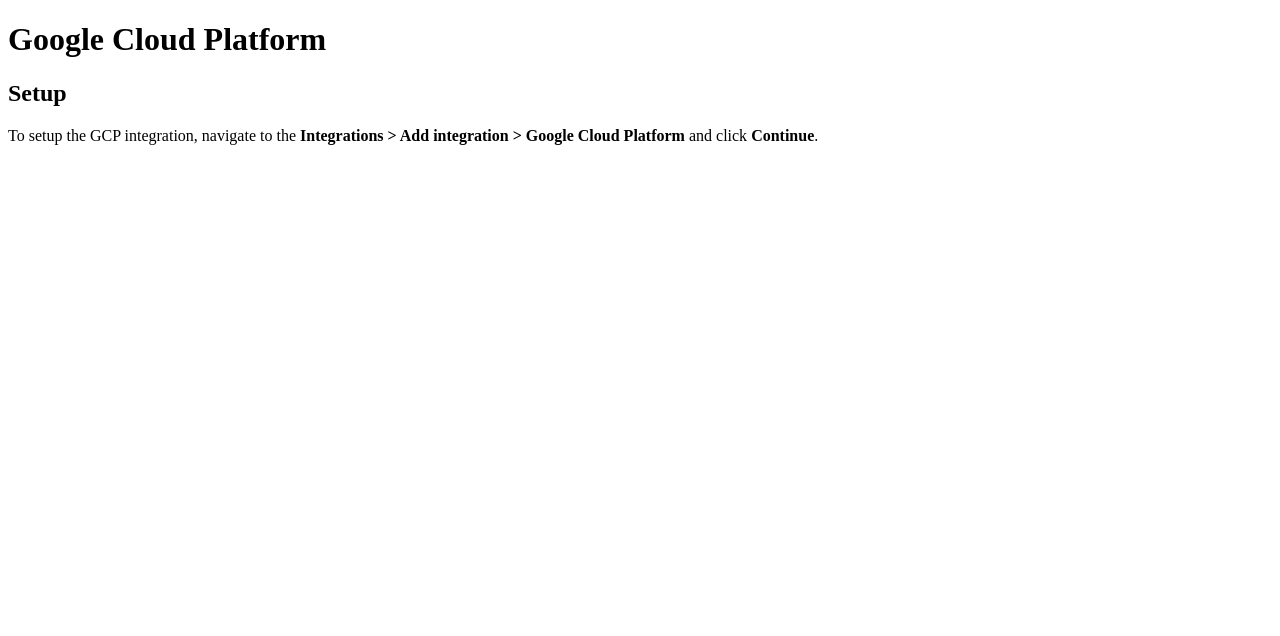
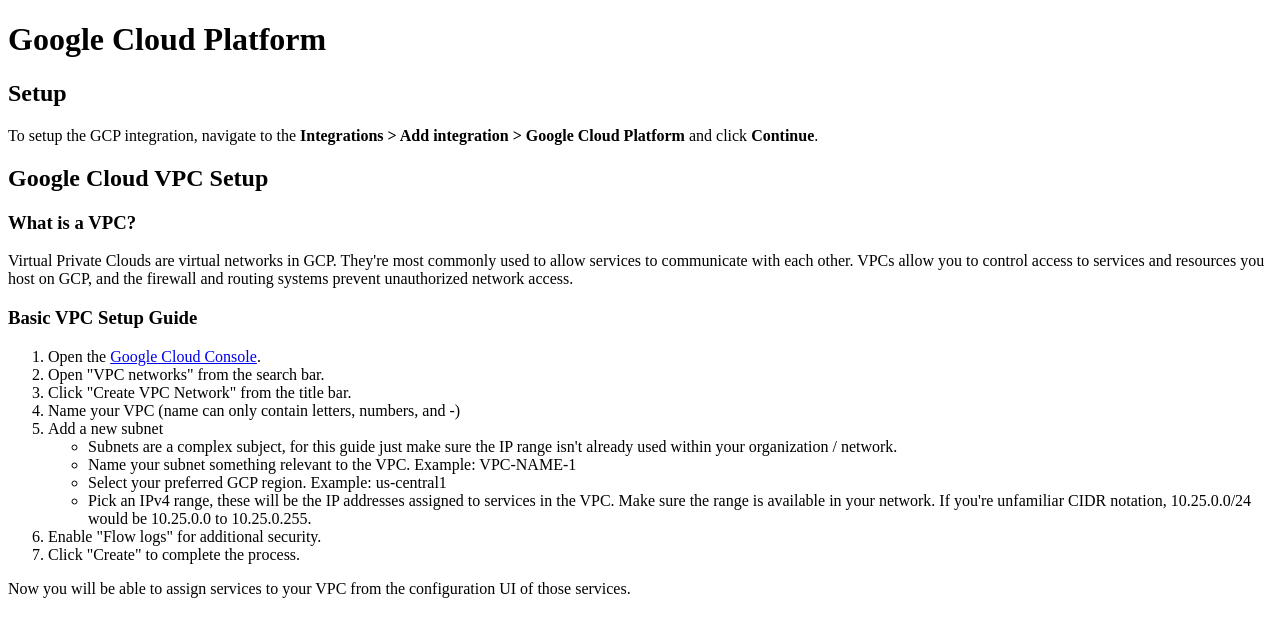
Before and after one commit to Oneleet/oneleet-docs, a Next.js app: page /integrations/google-cloud-platform in a window 1280 px wide. Shown: the top 636 px of the page. Built offline with nearby package versions, Linux system fonts and the light colour scheme.

Commit message:
removed docs subsections for integrations

```diff
--- a/pages/integrations/aws/_meta.ts
+++ /dev/null
@@ -1,3 +0,0 @@
-export default {
-  aws: "Overview",
-};
--- a/pages/integrations/github/_meta.ts
+++ /dev/null
@@ -1,3 +0,0 @@
-export default {
-  github: "Overview",
-};
--- a/pages/integrations/google-cloud-platform.mdx
+++ b/pages/integrations/google-cloud-platform.mdx
@@ -2,3 +2,26 @@
 
 ## Setup
 To setup the GCP integration, navigate to the **Integrations > Add integration > Google Cloud Platform** and click **Continue**.
+
+
+## Google Cloud VPC Setup
+
+### What is a VPC?
+Virtual Private Clouds are virtual networks in GCP. They're most commonly used to allow services to communicate with each other. VPCs allow you to control access to services and resources you host on GCP, and the firewall and routing systems prevent unauthorized network access.
+
+### Basic VPC Setup Guide
+
+
+1. Open the [Google Cloud Console](https://console.cloud.google.com/welcome).
+2. Open "VPC networks" from the search bar.
+3. Click "Create VPC Network" from the title bar.
+4. Name your VPC (name can only contain letters, numbers, and -)
+5. Add a new subnet
+    - Subnets are a complex subject, for this guide just make sure the IP range isn't already used within your organization / network.
+    - Name your subnet something relevant to the VPC. Example: VPC-NAME-1
+    - Select your preferred GCP region. Example: us-central1
+    - Pick an IPv4 range, these will be the IP addresses assigned to services in the VPC. Make sure the range is available in your network. If you're unfamiliar CIDR notation, 10.25.0.0/24 would be 10.25.0.0 to 10.25.0.255.
+6. Enable "Flow logs" for additional security.
+7. Click "Create" to complete the process.
+
+Now you will be able to assign services to your VPC from the configuration UI of those services.
--- a/pages/integrations/google-cloud-platform/_meta.ts
+++ /dev/null
@@ -1,4 +0,0 @@
-export default {
-  "google-cloud-platform": "Overview",
-  vpc_setup_guide: "VPC Setup Guide",
-};
--- a/pages/integrations/google-cloud-platform/google-cloud-platform.mdx
+++ /dev/null
@@ -1 +0,0 @@
-# Google Cloud Platform (GCP)
--- a/pages/integrations/google-workspace/_meta.ts
+++ /dev/null
@@ -1,3 +0,0 @@
-export default {
-  "google-workspace": "Overview",
-};
```
Also changed, not shown: pages/integrations/google-cloud-platform/vpc_setup_guide.mdx (deleted, +0 -21 lines), pages/integrations/aws.mdx (renamed from pages/integrations/aws/aws.mdx), pages/integrations/github.mdx (renamed from pages/integrations/github/github.mdx), pages/integrations/google-workspace.mdx (renamed from pages/integrations/google-workspace/google-workspace.mdx).
